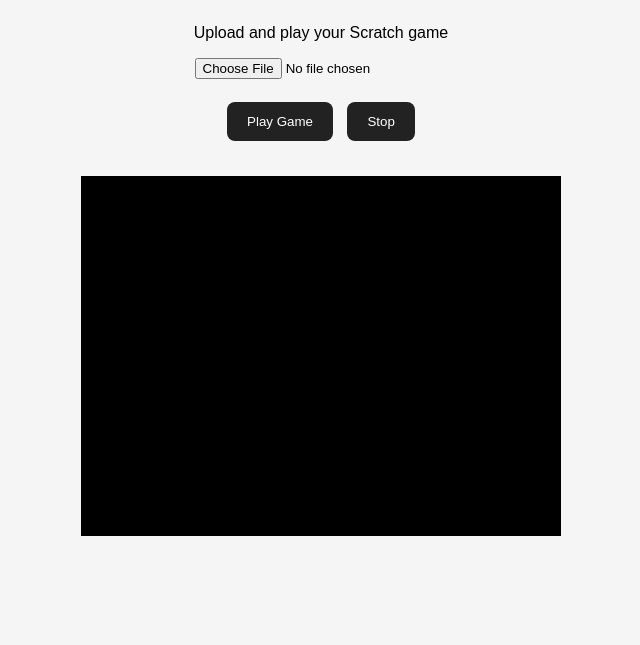
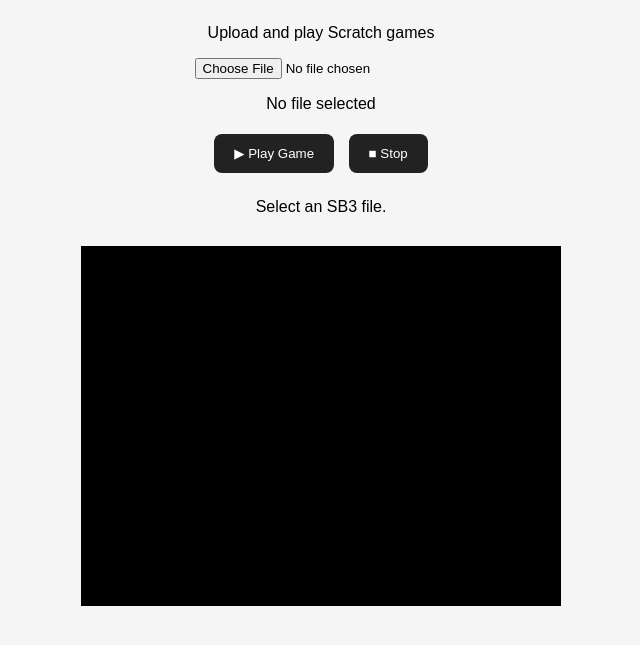
Before and after one commit to vyasanbmathew2008/LiveScratch, a plain HTML site: page index.html in a window 1280 px wide. Shown: the part 115-760 px from the top of the page, without its empty margins (319-959 px from the left). Drawn offline with Linux system fonts and the light colour scheme.

Commit message:
Update index.html

```diff
--- a/index.html
+++ b/index.html
@@ -1,19 +1,33 @@
 <!DOCTYPE html>
 <html lang="en">
+
 <head>
+
     <meta charset="UTF-8">
-    <meta name="viewport" content="width=device-width, initial-scale=1.0">
+
+    <meta
+        name="viewport"
+        content="width=device-width, initial-scale=1.0"
+    >
 
     <title>SB3 Web</title>
 
     <link rel="stylesheet" href="style.css">
+
 </head>
 
 <body>
 
+    <div class="container">
+
         <h1>SB3 Web</h1>
 
-    <p>Upload and play your Scratch game</p>
+        <p class="subtitle">
+            Upload and play Scratch games
+        </p>
+
+
+        <div class="upload-box">
 
             <input
                 type="file"
@@ -21,26 +35,42 @@
                 accept=".sb3"
             >
 
-    <br><br>
+            <p id="fileName">
+                No file selected
+            </p>
 
             <button id="playButton">
-        Play Game
+                ▶ Play Game
             </button>
 
             <button id="stopButton">
-        Stop
+                ■ Stop
             </button>
 
-    <p id="status"></p>
+        </div>
+
+
+        <p id="status">
+            Select an SB3 file.
+        </p>
+
 
         <div id="game"></div>
 
+    </div>
 
-    <!-- TurboWarp Scaffolding -->
-    <script src="https://cdn.jsdelivr.net/npm/@turbowarp/scaffolding@0.4.0/dist/scaffolding-min.js"></script>
 
-    <!-- Our JavaScript -->
+    <!--
+        IMPORTANT:
+        Use an exact TurboWarp Scaffolding version.
+        v0.2.0 is the current release shown by the
+        official repository.
+    -->
+
+    <script src="https://cdn.jsdelivr.net/npm/@turbowarp/scaffolding@0.2.0/dist/scaffolding-min.js"></script>
+
     <script src="script.js"></script>
 
 </body>
+
 </html>
```
Lines whose indentation alone changed are shown as unchanged.
